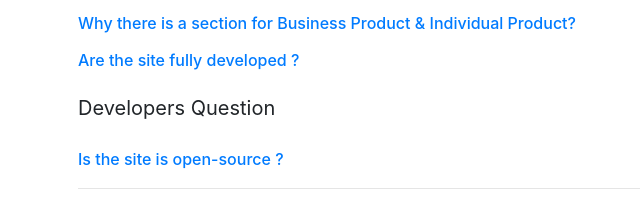
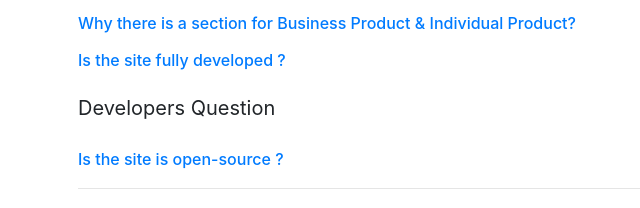
Before and after one commit to AnmolLimje/coronagpur.github.io, a plain HTML site: page faq.html in a window 1280 px wide. Shown: the part 287-495 px from the top of the page, 7-647 px from the left. Drawn offline with nearby package versions, Linux system fonts and the light colour scheme.

Commit message:
Update faq.html

```diff
--- a/faq.html
+++ b/faq.html
@@ -89,7 +89,7 @@
                 <div class="panel-heading">
                     <h4 class="panel-title">
                         <a class="accordion-toggle collapsed" data-toggle="collapse" data-parent="#accordion"
-                            href="#collapseFive">Are the site fully developed ?</a>
+                            href="#collapseFive">Is the site fully developed ?</a>
                     </h4>
                 </div>
                 <div id="collapseFive" class="panel-collapse collapse">
```
